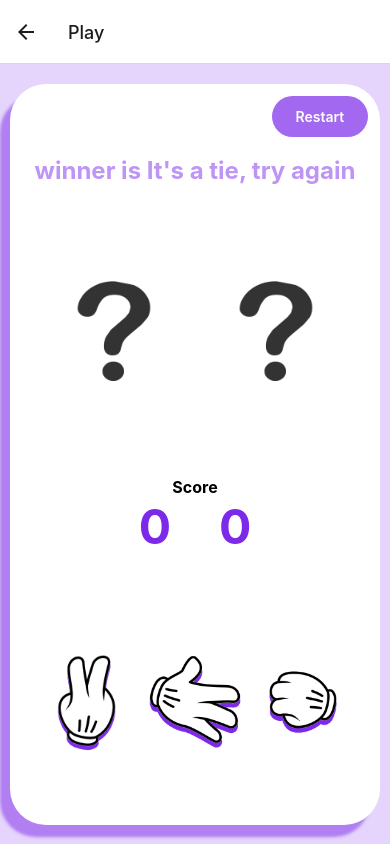
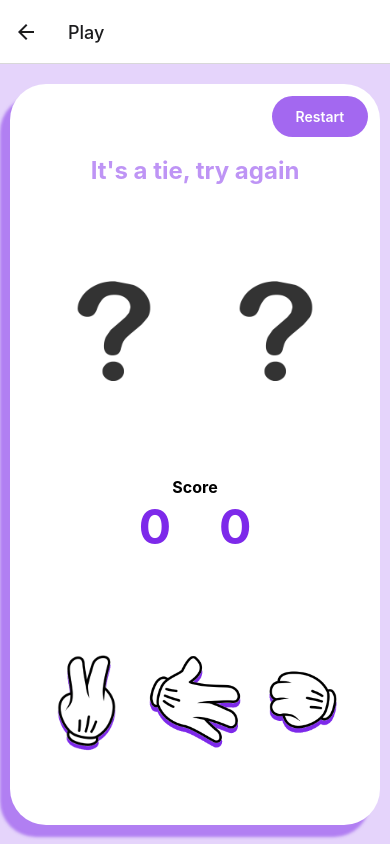
Before and after one commit to xennia316/RockPaperScissors, a React Native app in the folder rps/: screen /Play in a window 390 px wide. Built offline with nearby package versions, Linux system fonts and the light colour scheme.

Commit message:
fix: add supporting text

```diff
--- a/rps/Screens/PlayScreen/PlayScreen.tsx
+++ b/rps/Screens/PlayScreen/PlayScreen.tsx
@@ -83,7 +83,7 @@ const PlayScreen = () => {
 						>
 							<Text style={styles.restartTxt}>Restart</Text>
 						</TouchableOpacity>
-						<Text style={[styles.winner, styles.name]}>winner is {winner}</Text>
+						<Text style={[styles.winner, styles.name]}>{winner}</Text>
 						<View>
 							<View style={styles.playing}>
 								<View>
```
